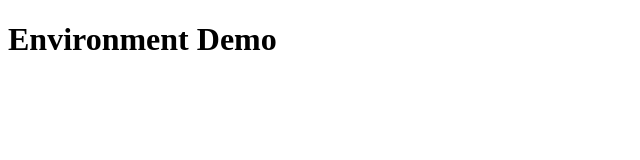
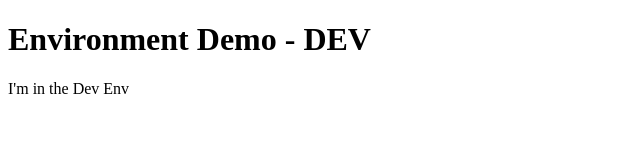
Before and after one commit to Discorax/environment-demo, a plain HTML site: page index.html in a window 1280 px wide. Shown: the whole page, without its empty margins (0-640 px from the left). Drawn offline with Linux system fonts and the light colour scheme.

Commit message:
adding paragraph

```diff
--- a/index.html
+++ b/index.html
@@ -7,6 +7,7 @@
     <title>Document</title>
 </head>
 <body>
-    <h1>Environment Demo</h1>
+    <h1>Environment Demo - DEV</h1>
+    <p>I'm in the Dev Env</p>
 </body>
 </html>
```
